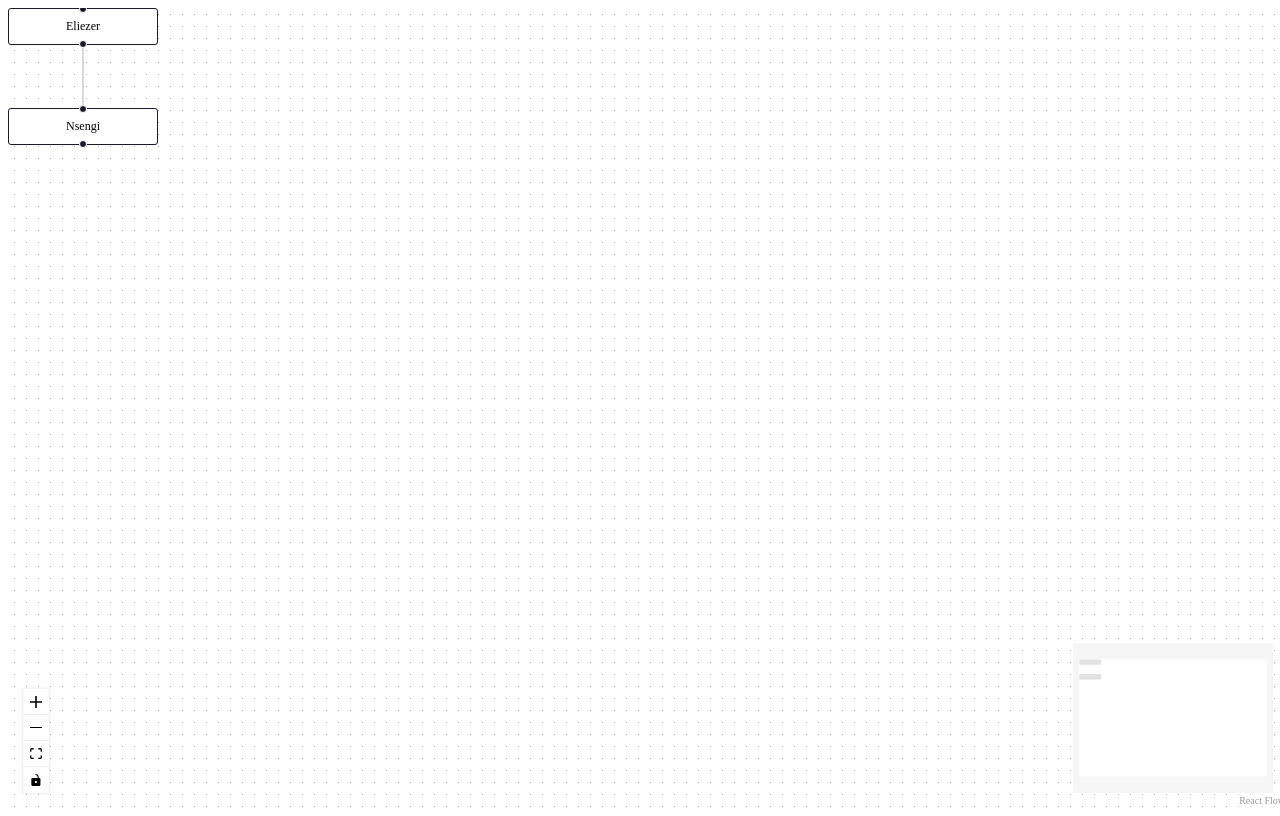
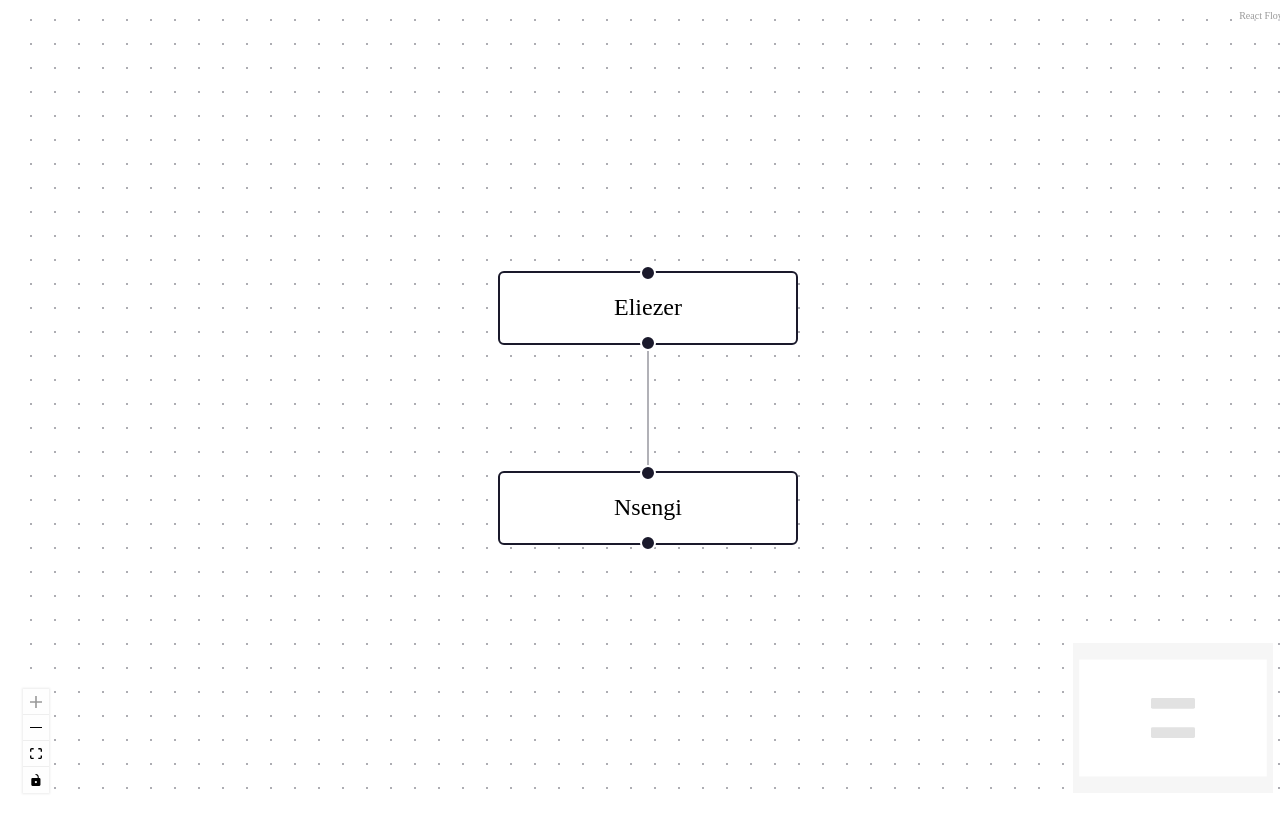
Before and after one commit to iAmNsengi/flows, a React (Vite) app: page / in a window 1280 px wide. Built offline with nearby package versions, Linux system fonts and the light colour scheme.

Commit message:
feat: fitview

```diff
--- a/src/components/Flow1.jsx
+++ b/src/components/Flow1.jsx
@@ -13,11 +13,12 @@ const Flow1 = () => {
     const [nodes, setNodes, onNodesChange] = useNodesState(initialNodes)
     const [edges, setEdges, onEdgesChange] = useEdgesState(initialEdges)
 
+
     const onConnect = useCallback((params)=> setEdges((eds)=> addEdge(params, eds)), [setEdges])
 
   return (
     <div style={{width:'100vw', height:"100vh"}}>
-        <ReactFlow nodes={nodes} edges={edges} onNodesChange={onNodesChange} onEdgesChange={onEdgesChange} onConnect={onConnect}>
+        <ReactFlow nodes={nodes} edges={edges} onNodesChange={onNodesChange} onEdgesChange={onEdgesChange} onConnect={onConnect} fitView attributionPosition="top-right">
 
             <Controls />
             <MiniMap />
```
